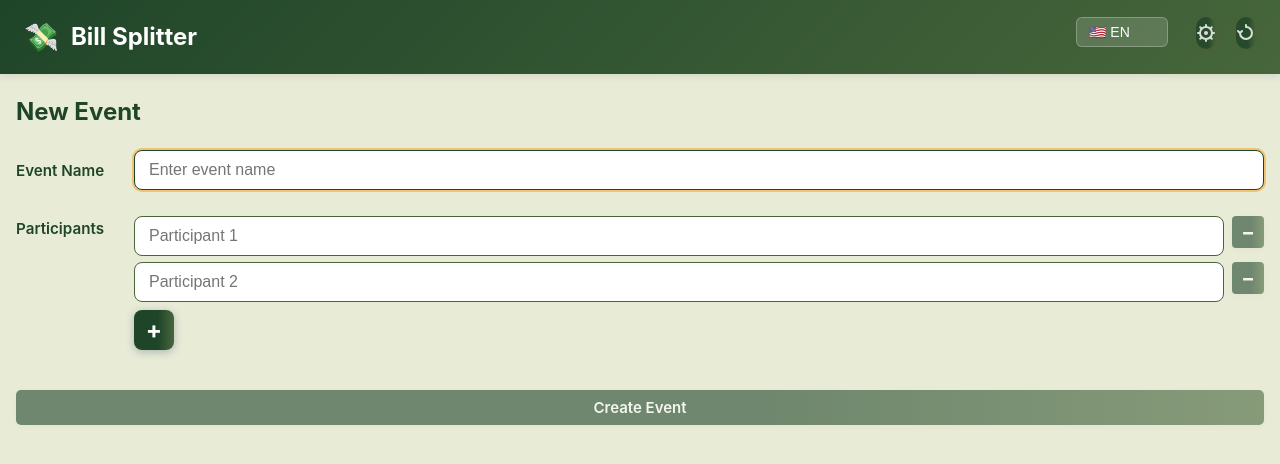
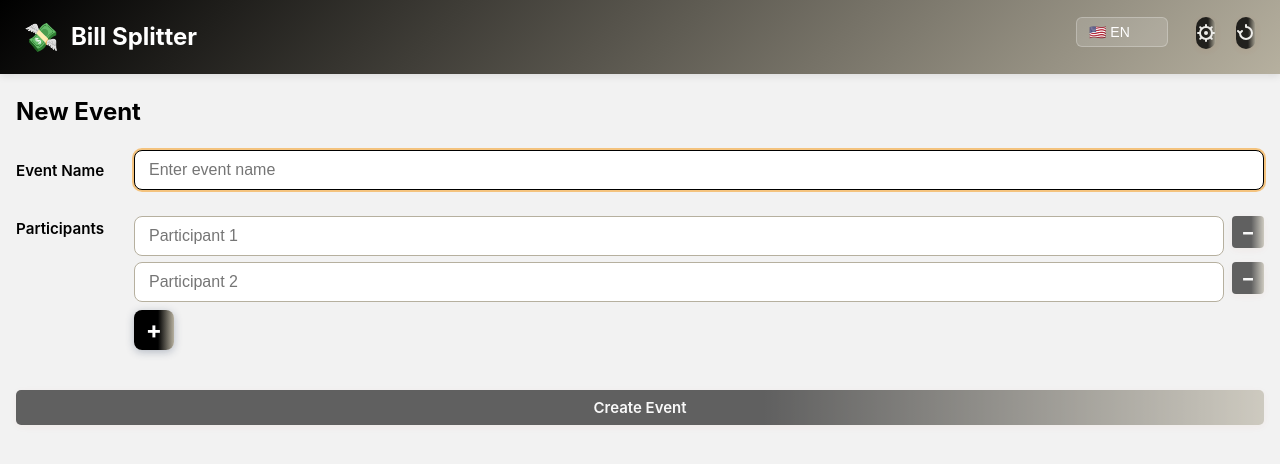
Before and after one commit to phdwight/workspace, a React (Vite) app in the folder frontend/: page / in a window 1280 px wide. Shown: the top 464 px of the page. Built offline with nearby package versions, Linux system fonts and the light colour scheme.

Commit message:
style: Update theme colors for improved contrast and readability

```diff
--- a/frontend/src/App.css
+++ b/frontend/src/App.css
@@ -8,55 +8,55 @@
 }
 
 :root {
-  --primary: #1F4529;
-  --secondary: #47663B;
-  --accent: #EED3B1;
-  --background: #E8ECD7;
-  --text-main: #1F4529;
+  --primary: #000000;
+  --secondary: #B6B09F;
+  --accent: #EAE4D5;
+  --background: #F2F2F2;
+  --text-main: #000000;
   --text-light: #ffffff;
   --danger: #d32f2f;
 
-  --theme-bg: #E8ECD7;
-  --theme-primary: #1F4529;
-  --theme-secondary: #47663B;
-  --theme-accent: #EED3B1;
-  --theme-card: #fff;
-  --theme-font: #1F4529;
-  --theme-muted: #47663B;
+  --theme-bg: #F2F2F2;
+  --theme-primary: #000000;
+  --theme-secondary: #B6B09F;
+  --theme-accent: #EAE4D5;
+  --theme-card: #ffffff;
+  --theme-font: #000000;
+  --theme-muted: #B6B09F;
   --error-bg: #ffebee;
 }
 
 html {
-  background: var(--theme-bg, #E8ECD7) !important;
+  background: var(--theme-bg, #F2F2F2) !important;
   background-color: var(--theme-bg, #E8ECD7) !important;
 }
 
 body, .App {
-  background: var(--theme-bg, #E8ECD7) !important;
-  background-color: var(--theme-bg, #E8ECD7) !important;
-  color: var(--theme-font, #1F4529) !important;
+  background: var(--theme-bg, #F2F2F2) !important;
+  background-color: var(--theme-bg, #F2F2F2) !important;
+  color: var(--theme-font, #000000) !important;
   font-family: 'Inter', 'Segoe UI', Arial, sans-serif;
   min-height: 100vh;
   margin: 0;
   overflow-x: hidden;
 }
 body {
-  background: var(--theme-bg, #E8ECD7) !important;
-  background-color: var(--theme-bg, #E8ECD7) !important;
-  color: var(--theme-font, #1F4529) !important;
+  background: var(--theme-bg, #F2F2F2) !important;
+  background-color: var(--theme-bg, #F2F2F2) !important;
+  color: var(--theme-font, #000000) !important;
 }
 
 /* Primary Theme (Default) */
 body.primary {
-  --theme-bg: #E8ECD7;
-  --theme-primary: #1F4529;
-  --theme-secondary: #47663B;
-  --theme-accent: #EED3B1;
-  --theme-accent-light: rgba(238, 211, 177, 0.3);
-  --theme-accent-lighter: rgba(238, 211, 177, 0.5);
-  --theme-card: #fff;
-  --theme-font: #1F4529;
-  --theme-muted: #47663B;
+  --theme-bg: #F2F2F2;
+  --theme-primary: #000000;
+  --theme-secondary: #B6B09F;
+  --theme-accent: #EAE4D5;
+  --theme-accent-light: rgba(234, 228, 213, 0.3);
+  --theme-accent-lighter: rgba(234, 228, 213, 0.5);
+  --theme-card: #ffffff;
+  --theme-font: #000000;
+  --theme-muted: #B6B09F;
   --error-bg: #ffebee;
 }
 
@@ -92,8 +92,8 @@ body.secondary .header-theme {
 
 .App {
   min-height: 100vh;
-  background: var(--theme-bg, #E8ECD7) !important;
-  color: var(--theme-font, #1F4529) !important;
+  background: var(--theme-bg, #F2F2F2) !important;
+  color: var(--theme-font, #000000) !important;
 }
 
 header h1 {
--- a/frontend/src/index.css
+++ b/frontend/src/index.css
@@ -50,11 +50,11 @@ button:focus-visible {
 
 @media (prefers-color-scheme: light) {
   :root {
-    color: #213547;
-    background-color: #E8ECD7;
+    color: #000000;
+    background-color: #F2F2F2;
   }
   a:hover {
-    color: #47663B;
+    color: #B6B09F;
   }
   button {
     background-color: #f9f9f9;
```
